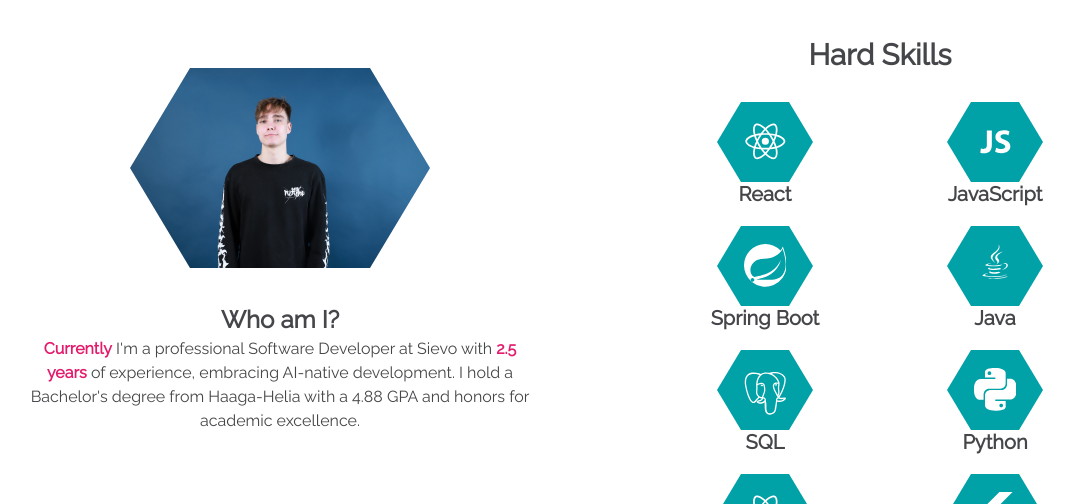
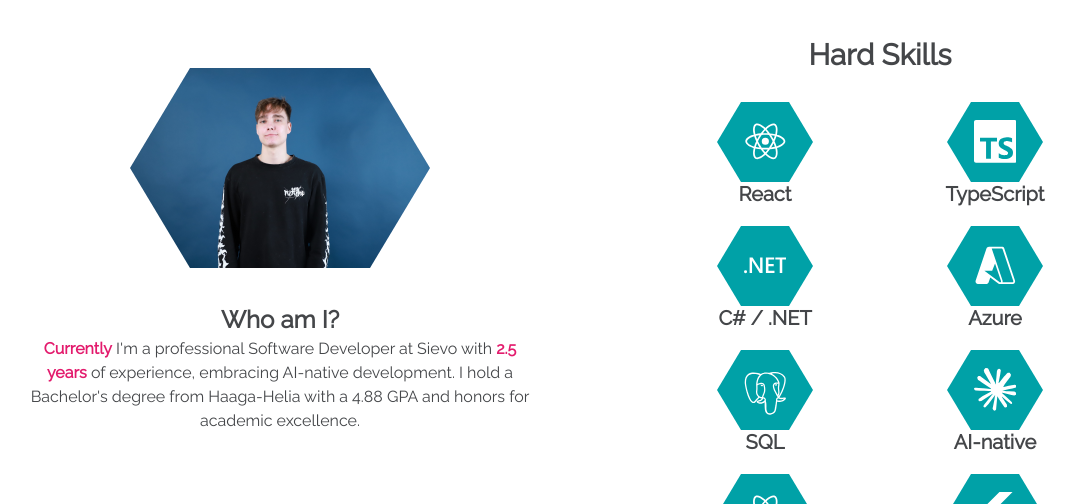
Before and after one commit to alexonthespot7/Personal-Website, a React (Vite) app: page / in a window 1280 px wide. Shown: the part 1340-1844 px from the top of the page, without its empty margins (60-1136 px from the left). Built offline with nearby package versions, Linux system fonts and the light colour scheme; no server answers.

Commit message:
Update skills

```diff
--- a/src/Components/About.tsx
+++ b/src/Components/About.tsx
@@ -3,14 +3,10 @@ import me from '../pictures/Me.jpg';
 
 import ElectricBoltIcon from '@mui/icons-material/ElectricBolt';
 import SchoolIcon from '@mui/icons-material/School';
-import { VscOrganization } from 'react-icons/vsc';
+import { VscOrganization, VscAzure } from 'react-icons/vsc';
 import { FiCheckCircle } from 'react-icons/fi';
 import { IoLogoReact } from 'react-icons/io5';
-import { DiJavascript1 } from 'react-icons/di';
-import { SiFlutter, SiSpring } from 'react-icons/si';
-import { DiJava } from 'react-icons/di';
-import { SiPostgresql } from 'react-icons/si';
-import { SiPython } from 'react-icons/si';
+import { SiFlutter, SiTypescript, SiDotnet, SiPostgresql, SiClaude } from 'react-icons/si';
 
 
 import { motion, Transition } from 'framer-motion';
@@ -251,12 +247,12 @@ export default function About() {
                         </div>
                         <div className='SkillHard'>
                             <div className='Shape'>
-                                <DiJavascript1 className='IconHard' />
+                                <SiTypescript className='IconHard' />
                                 {secondPolygon}
                             </div>
                             <div className={matches350px ? 'TextDiv' : 'SmallTextDiv'}>
                                 <div className='LabelSkill'>
-                                    JavaScript
+                                    TypeScript
                                 </div>
                             </div>
                         </div>
@@ -264,23 +260,23 @@ export default function About() {
                     <div style={{ display: 'flex' }}>
                         <div className='SkillHard'>
                             <div className='Shape'>
-                                <SiSpring className='IconHard' />
+                                <SiDotnet className='IconHard' />
                                 {secondPolygon}
                             </div>
                             <div className={matches350px ? 'TextDiv' : 'SmallTextDiv'}>
                                 <div className='LabelSkill'>
-                                    Spring Boot
+                                    C# / .NET
                                 </div>
                             </div>
                         </div>
                         <div className='SkillHard'>
                             <div className='Shape'>
-                                <DiJava style={{ margin: '14px auto' }} className='IconHard' />
+                                <VscAzure className='IconHard' />
                                 {secondPolygon}
                             </div>
                             <div className={matches350px ? 'TextDiv' : 'SmallTextDiv'}>
                                 <div className='LabelSkill'>
-                                    Java
+                                    Azure
                                 </div>
                             </div>
                         </div>
@@ -299,12 +295,12 @@ export default function About() {
                         </div>
                         <div className='SkillHard'>
                             <div className='Shape'>
-                                <SiPython className='IconHard' />
+                                <SiClaude className='IconHard' />
                                 {secondPolygon}
                             </div>
                             <div className={matches350px ? 'TextDiv' : 'SmallTextDiv'}>
                                 <div className='LabelSkill'>
-                                    Python
+                                    AI-native
                                 </div>
                             </div>
                         </div>
```
